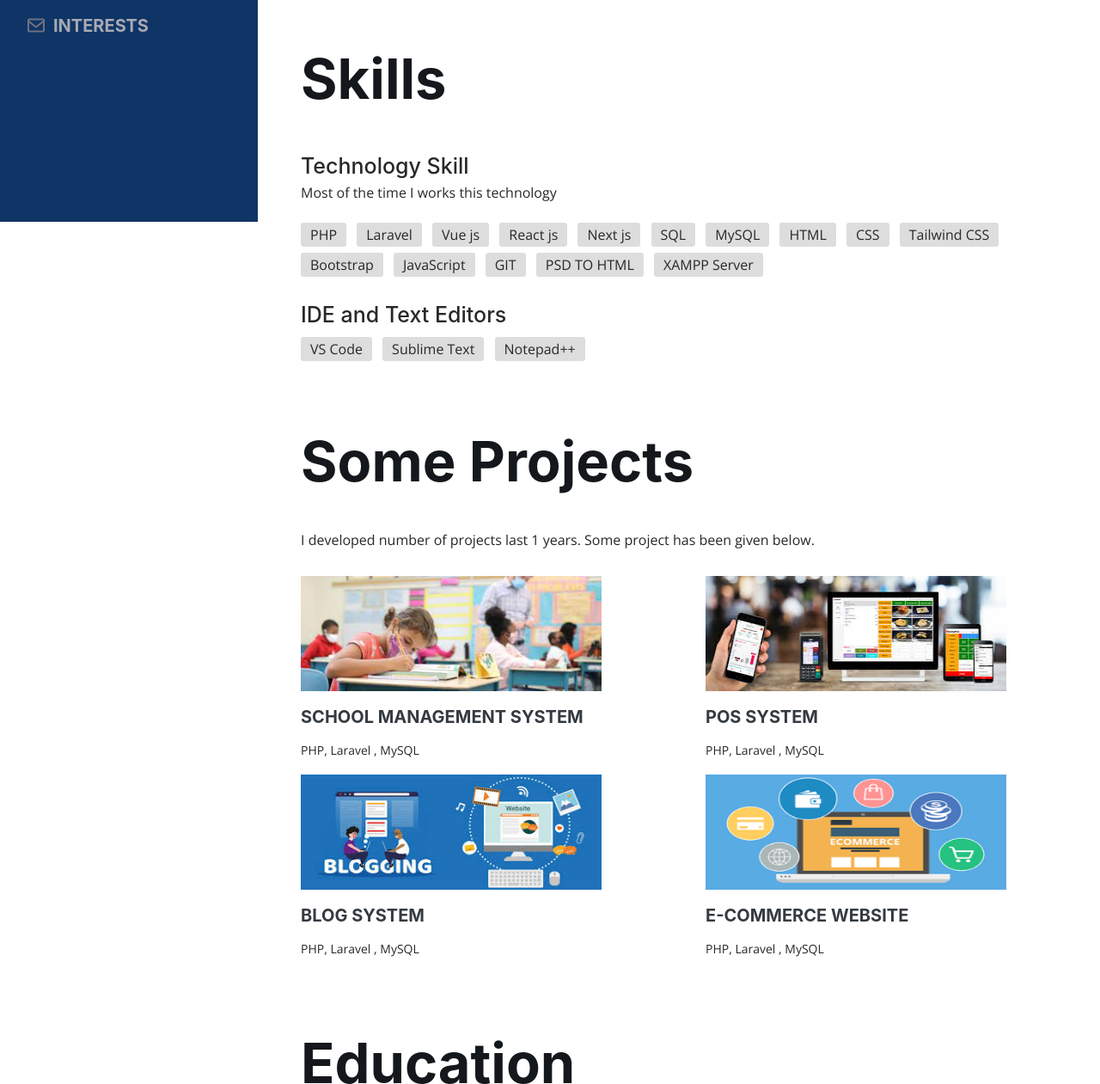
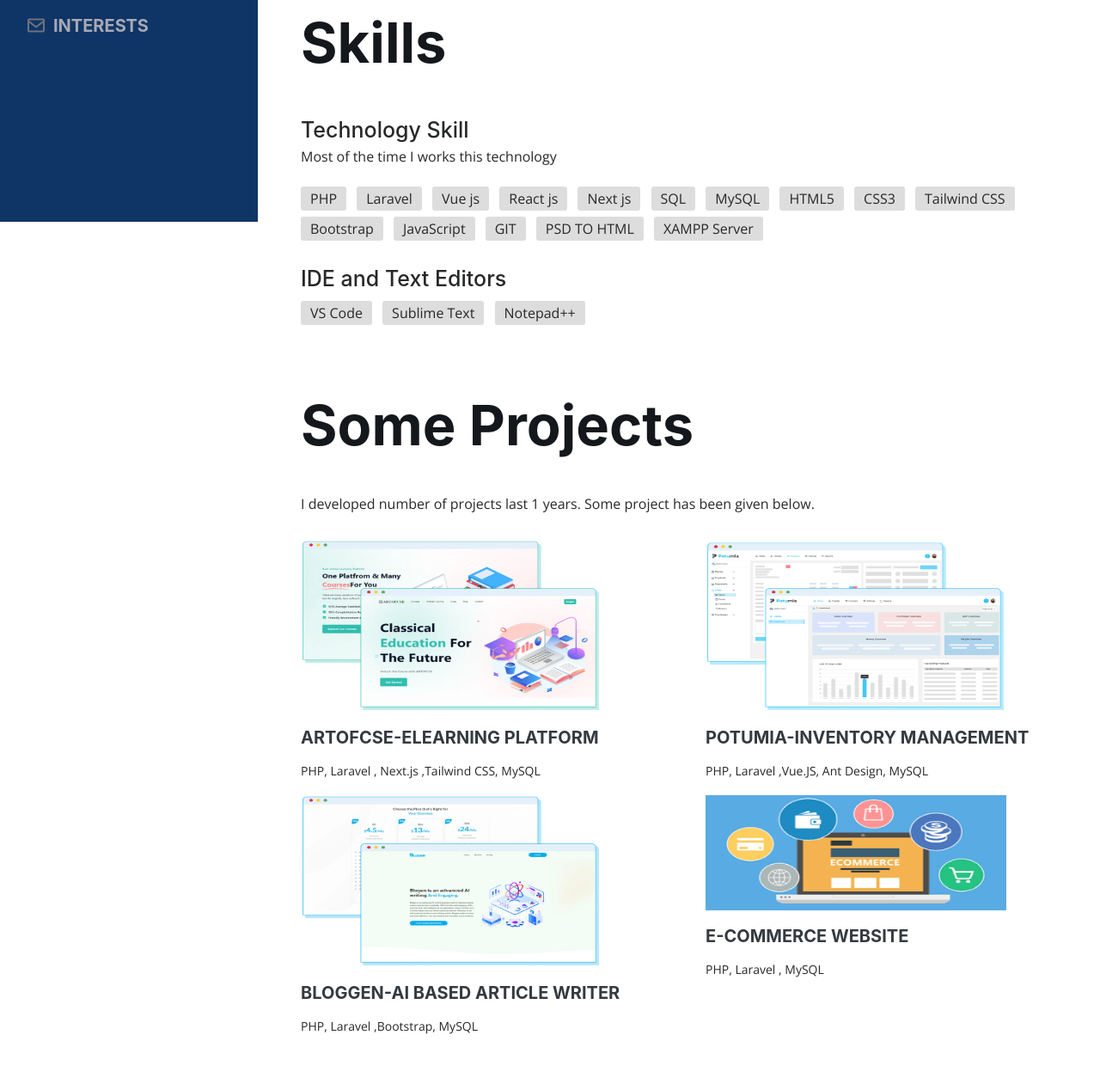
Before and after one commit to rajibcsit/portfolio, a plain HTML site: page index.html in a window 1280 px wide. Shown: the part 542-1803 px from the top of the page at 86% size. Drawn offline with nearby package versions, Linux system fonts and the light colour scheme; a web font is replaced by a local one.

Commit message:
update content

```diff
--- a/index.html
+++ b/index.html
@@ -43,11 +43,9 @@
 
   <!-- ======= Mobile nav toggle button ======= -->
   <i class="bi bi-list mobile-nav-toggle d-xl-none"></i>
-
   <!-- ======= Header ======= -->
   <header id="header">
     <div class="d-flex flex-column">
-
       <div class="profile">
         <img src="assets/img/rahid.jpg" alt="" class="img-fluid rounded-circle">
         <!-- <h1 class="text-light"><a href="index.html">Rajib Mia Rahid</a></h1> -->
@@ -72,21 +70,17 @@
       </nav><!-- .nav-menu -->
     </div>
   </header><!-- End Header -->
-
   <!-- ======= Hero Section ======= -->
   <section id="hero" class="">
     <div class="hero-container about_edit"  data-aos="fade-in">
       <h1>Md.Rajib Mia Rahid</h1>
-      <p>H# 469, R# 07, Avenue# 6, Mirpur DOHS, Dhaka - 1216 ‚ rajibmia709@gmail.com</p>
+      <p> H# 11, R# 06, Block-C, Pallabi Mirpur-12 Dhaka ‚ rajibmia709@gmail.com</p>
     </div>
   </section><!-- End Hero -->
-
   <main id="main">
-
     <!-- ======= About Section ======= -->
     <section id="about" class="about edit_now_here">
       <div class="container">
-
         <div class="section-title">
           <!-- <h2>About</h2> -->
            <p style="font-size: 17px; line-height:30px;width:94%; text-align: justify; margin-top:-1%; color: #4a4848;" class="mb-5">
@@ -100,16 +94,11 @@
                I have good knowledge of web .I want to work with Artificial Intelligence
                Especially
                Machine Learning in the future.
-
-
           Please, keep me in your prayers.
         </p>
         </div>
       </div>
     </section><!-- End About Section -->
-
-
-
     <!-- ======= Skills Section ======= -->
     <section id="skills" class="skills section-bg">
       <div class="container" style="margin-top:7%; margin-bottom:7%;" >
@@ -117,7 +106,6 @@
         <div class="section-title">
           <h2>Skills</h2>
         </div>
-
         <div class="row skills-content">
 
 				<div class="experience-1">
@@ -136,41 +124,32 @@
           <li class="list-inline-item">Next js</li>
           <li class="list-inline-item">SQL</li>
           <li class="list-inline-item">MySQL</li>
-          <li class="list-inline-item">HTML</li>
-          <li class="list-inline-item">CSS</li>
+          <li class="list-inline-item">HTML5</li>
+          <li class="list-inline-item">CSS3</li>
           <li class="list-inline-item">Tailwind CSS</li>
           <li class="list-inline-item">Bootstrap</li>
           <li class="list-inline-item">JavaScript</li>
           <li class="list-inline-item">GIT</li>
           <li class="list-inline-item">PSD TO HTML</li>
           <li class="list-inline-item">XAMPP Server</li>
-
         </ul>
-
       </div>
 		<!-- //end method		 -->
-
-
     		<div class="experience-1" style="margin-top:4%">
 				    <div class="sub-headding">
 					 IDE and Text Editors
 					</div>
-
 					<div class="sub-headding-title">
-
 					</div>
 		<ul class="list-inline language-icons">
           <li class="list-inline-item">VS Code</li>
           <li class="list-inline-item">Sublime Text</li>
           <li class="list-inline-item">Notepad++</li>
 
-
         </ul>
 
       </div>
-
         </div>
-
       </div>
     </section><!-- End Skills Section -->
 
@@ -188,37 +167,35 @@
 
           <div class="col-md-6 icon-box2 " data-aos="fade-up">
             <div class="icon3">
-			  <img src="assets/img/school.jpg" style="width:350px;height:134px!important;">
+			  <img src="assets/img/artofcse.webp" style="width:350px;height:200px!important;">
 			</div>
-            <h4 class="title"><a href="">SCHOOL MANAGEMENT SYSTEM</a></h4>
+            <h4 class="title"><a href="https://www.artofcse.com/" target="_blank">ARTOFCSE-Elearning platform</a></h4>
             <p class="description">
-			       PHP, Laravel , MySQL
+			       PHP, Laravel , Next.js ,Tailwind CSS, MySQL
 
           </p>
           </div>
 
 		   <div class="col-md-6 icon-box2 " data-aos="fade-up">
             <div class="icon5">
-			 <img src="assets/img/post.jpg" style="width:350px;height:134px!important;">
+			 <img src="assets/img/potumia.webp" style="width:350px;height:200px!important;">
 			</div>
-            <h4 class="title"><a href="">POS SYSTEM</a></h4>
+            <h4 class="title"><a href="https://www.potumia.com/" target="_blank">Potumia-Inventory Management</a></h4>
             <p class="description">
-			         PHP, Laravel , MySQL
+			         PHP, Laravel ,Vue.JS, Ant Design, MySQL
 
           </p>
           </div>
 
           <div class="col-md-6 icon-box2 " data-aos="fade-up">
             <div class="icon3">
-			 <img src="assets/img/blogs.jpg" style="width:350px;height:134px!important;">
+			 <img src="assets/img/bloggen.webp" style="width:350px;height:200px!important;">
 			</div>
-            <h4 class="title"><a href="">BLOG SYSTEM</a></h4>
+            <h4 class="title"><a href="https://blogen.net/" target="_blank">Bloggen-AI Based Article Writer</a></h4>
             <p class="description">
-			       PHP, Laravel , MySQL
-
+			       PHP, Laravel ,Bootstrap, MySQL
           </p>
           </div>
-
 		   <div class="col-md-6 icon-box2 " data-aos="fade-up">
             <div class="icon8">
 			 <img src="assets/img/ecom.png" style="width:350px;height:134px!important;">
@@ -229,12 +206,9 @@
 
           </p>
           </div>
-
         </div>
-
       </div>
     </section><!-- End Services Section -->
-
 
     <!-- ======= Resume Section ======= -->
     <section id="resume" class="resume">
@@ -255,10 +229,8 @@
                 <li>Computer Science & Engineering (CSE)</li>
 
                 <li>CGPA:  (Out of 4.00) </li>
-
               </ul>
             </div>
-
 
           </div>
           <div class="col-lg-6" data-aos="fade-up" data-aos-delay="100">
@@ -280,11 +252,10 @@
               <ul>
                 <li>Computer Technology</li>
 
-                <li>CGPA: 3.43 (Out of 4.00) </li>
+                <li>CGPA: 3.23 (Out of 4.00) </li>
 
               </ul>
             </div>
-
 
           </div>
           <div class="col-lg-6" data-aos="fade-up" data-aos-delay="100">
@@ -294,7 +265,6 @@
           </div>
 
         </div>
-
          <div class="row">
           <div class="col-lg-6" data-aos="fade-up">
             <!-- <h3 class="resume-title">Sumary</h3> -->
@@ -304,21 +274,15 @@
               <ul>
                 <li>Science</li>
                 <li>GPA: 4.13 (Out of 5.00)</li>
-
               </ul>
             </div>
-
-
           </div>
           <div class="col-lg-6" data-aos="fade-up" data-aos-delay="100">
             <div class="resume-item year" style="margin-left:44%;color:red;">
               <h6>Passing Year -2013</h6>
             </div>
           </div>
-
         </div>
-
-
       </div>
 
     </section><!-- End Resume Section -->
@@ -334,40 +298,28 @@
           <div class="col-lg-6" data-aos="fade-up">
             <!-- <h3 class="resume-title">Sumary</h3> -->
             <div class="resume-item pb-0">
-              <h4>WEB APPLICATION DEVELOPER</h4>
+              <h4>FRONTEND DEVELOPER</h4>
               <p>TwiteSoft</p>
               <ul class="language-icons" style="list-style:none;padding-left:0%;font-size:20px;">
                 <li><i class="bx bx-check iconsss"></i>Developed Web Application Using Laravel Framework.</li>
                 <li><i class="bx bx-check iconsss"></i>Developed web application using row PHP as well as Codeingiter framework</li>
                 <li><i class="bx bx-check iconsss"></i>Design web site using HTML, CSS, Tailwind CSS, Bootstrap, Foundation, jQuery,JavaScript</li>
                 <li><i class="bx bx-check iconsss"></i> <strong> Utilized:</strong> PHP, Laravel, Vue js, React js, Next js, Codeingiter, SQL, MySQL, jQuery, JavaScript, HTML, CSS, Bootstrap, Apache.</li>
-
-
               </ul>
             </div>
-
-
           </div>
           <div class="col-lg-6" data-aos="fade-up" data-aos-delay="100">
             <div class="resume-item year" style="margin-left:44%;color:red;">
-              <h6>February 2022 - Present</h6>
+              <h6>February 2023 - Present</h6>
             </div>
           </div>
 
         </div>
-
-
       </div>
     </section>
 
-
-
-
-
     <!-- ======= Contact Section ======= -->
     <!-- End Contact Section -->
-
-
 
 	 <!-- ======= Contact Section ======= -->
     <section id="contact" class="contact">
@@ -381,27 +333,14 @@
           <li><i class="bx bx-check iconsss"></i>Playing Cricket,Football</li>
           <li><i class="bx bx-check iconsss"></i>Watch Natok</li>
 
-
         </ul>
-
-
-
         </div>
-
         <div class="row" data-aos="fade-in">
-
-
       </div>
     </section><!-- End Contact Section -->
-
-
-
   </main><!-- End #main -->
 
   <!-- ======= Footer ======= -->
-
-
-
   <a href="#" class="back-to-top d-flex align-items-center justify-content-center"><i class="bi bi-arrow-up-short"></i></a>
 
   <!-- Vendor JS Files -->
```
Also changed, not shown: assets/img/271655884_1600560980287495_3861928634099924063_n.jpg (deleted), assets/img/artofcse.webp (added), assets/img/bloggen.webp (added), assets/img/hero-bg.jpg (deleted), assets/img/potumia.webp (added).
